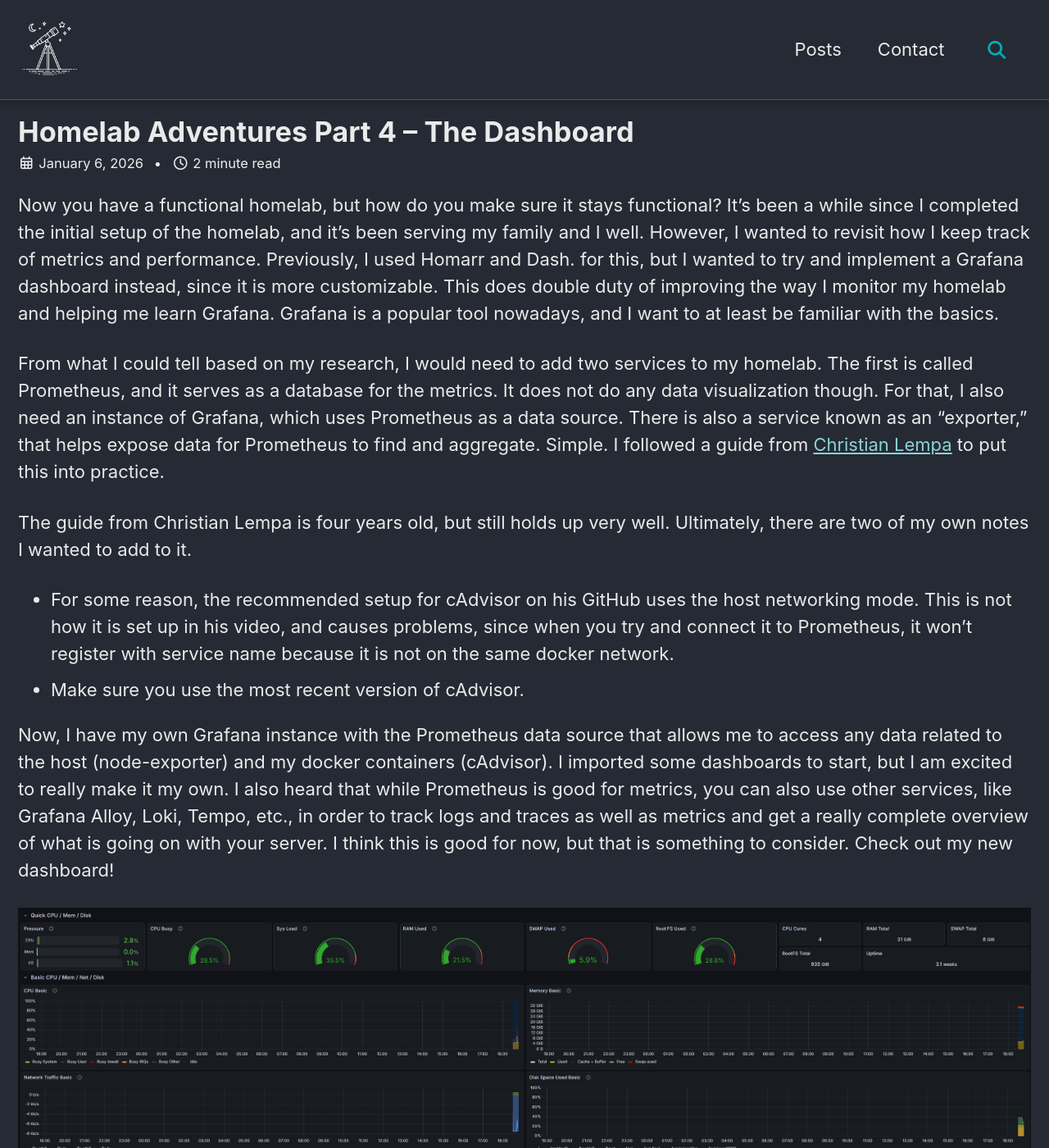
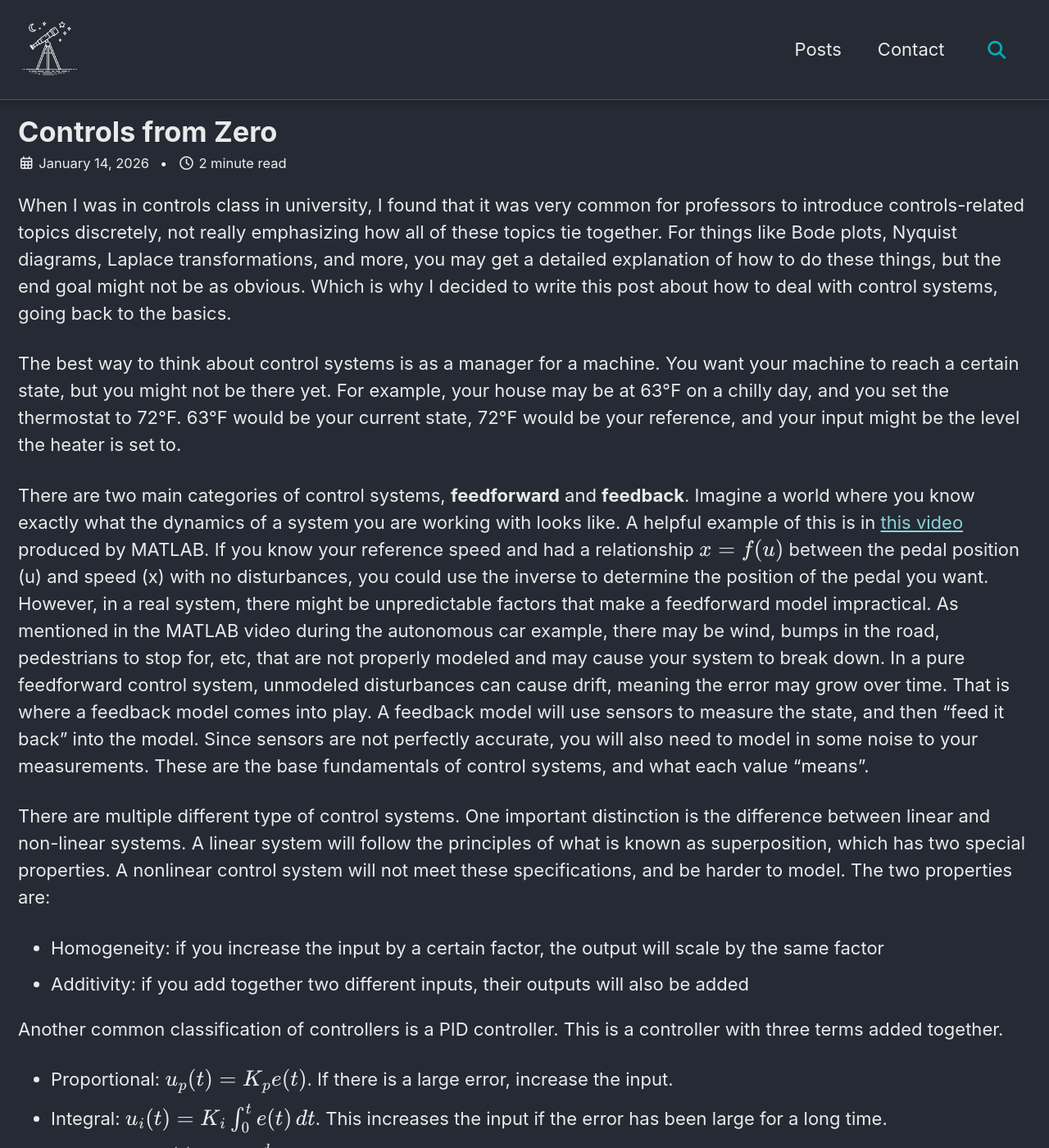
Before and after one commit to AidanV0908/aidanv0908.github.io, a Jekyll site: the page built from _posts/2026-01-14-controls-controls-controls.markdown, in a window 1280 px wide and 1400 px high. Shown: the whole window at 82% size. Built offline with Jekyll 4.4.1, drawn with Linux system fonts in a browser that asks for light colours; cached includes are drawn as plain includes; formulas are drawn with MathJax 3; comment, search, counter and statistics services are not loaded; some of the changed text lies outside the part shown.

Commit message:
Add 'Controls from Zero', display some latest posts on the splash screen

```diff
--- a/_config.yml
+++ b/_config.yml
@@ -221,6 +221,8 @@
   toc_levels: 1..6
   smart_quotes: lsquo,rsquo,ldquo,rdquo
   enable_coderay: false
+  #math_engine: mathjax
+  #syntax_highlighter: rouge
 
 
 # Sass/SCSS
--- a/_includes/scripts.html
+++ b/_includes/scripts.html
@@ -26,3 +26,20 @@
     <script src="{{ script | relative_url }}"></script>
   {% endfor %}
 {% endif %}
+
+<script type="text/javascript" async
+	src="https://cdnjs.cloudflare.com/ajax/libs/mathjax/2.7.5/latest.js?config=TeX-MML-AM_CHTML">
+</script>
+
+<script type="text/x-mathjax-config">
+   MathJax.Hub.Config({
+     extensions: ["tex2jax.js"],
+     jax: ["input/TeX", "output/HTML-CSS"],
+     tex2jax: {
+       inlineMath: [ ['$','$'], ["\\(","\\)"] ],
+       displayMath: [ ['$$','$$'], ["\\[","\\]"] ],
+       processEscapes: true
+     },
+     "HTML-CSS": { availableFonts: ["TeX"] }
+   });
+</script>
--- a/_posts/2026-01-14-controls-controls-controls.markdown
+++ b/_posts/2026-01-14-controls-controls-controls.markdown
@@ -1,21 +1,29 @@
 ---
-title:  "Homelab Adventures Part 4 -- The Dashboard"
-date:   2026-01-06 19:17:00 -0700
+title:  "Controls from Zero"
+date:   2026-01-14 19:17:00 -0700
 category: projects
-tags: homelab linux docker grafana
+tags: gnc, controls
 author: Aidan Velleca
-description: "Setting up a metrics dashboard with Prometheus and Grafana"
+description: "Modeling a control system"
+published: true
 header:
-    teaser: "assets/images/grafana.png"
+    teaser: "assets/images/control-sys.png"
 ---
-Now you have a functional homelab, but how do you make sure it stays functional? It's been a while since I completed the initial setup of the homelab, and it's been serving my family and I well. However, I wanted to revisit how I keep track of metrics and performance. Previously, I used Homarr and Dash. for this, but I wanted to try and implement a Grafana dashboard instead, since it is more customizable. This does double duty of improving the way I monitor my homelab and helping me learn Grafana. Grafana is a popular tool nowadays, and I want to at least be familiar with the basics.
+When I was in controls class in university, I found that it was very common for professors to introduce controls-related topics discretely, not really emphasizing how all of these topics tie together. For things like Bode plots, Nyquist diagrams, Laplace transformations, and more, you may get a detailed explanation of how to do these things, but the end goal might not be as obvious. Which is why I decided to write this post about how to deal with control systems, going back to the basics.
 
-From what I could tell based on my research, I would need to add two services to my homelab. The first is called Prometheus, and it serves as a database for the metrics. It does not do any data visualization though. For that, I also need an instance of Grafana, which uses Prometheus as a data source. There is also a service known as an "exporter," that helps expose data for Prometheus to find and aggregate. Simple. I followed a guide from [Christian Lempa](https://www.youtube.com/watch?v=9TJx7QTrTyo) to put this into practice.
+The best way to think about control systems is as a manager for a machine. You want your machine to reach a certain state, but you might not be there yet. For example, your house may be at 63&deg;F on a chilly day, and you set the thermostat to 72&deg;F. 63&deg;F would be your current state, 72&deg;F would be your reference, and your input might be the level the heater is set to.
 
-The guide from Christian Lempa is four years old, but still holds up very well. Ultimately, there are two of my own notes I wanted to add to it.
-* For some reason, the recommended setup for cAdvisor on his GitHub uses the host networking mode. This is not how it is set up in his video, and causes problems, since when you try and connect it to Prometheus, it won't register with service name because it is not on the same docker network.
-* Make sure you use the most recent version of cAdvisor.
+There are two main categories of control systems, **feedforward** and **feedback**. Imagine a world where you know exactly what the dynamics of a system you are working with looks like. A helpful example of this is in [this video](https://www.youtube.com/watch?v=lBC1nEq0_nk&t=5s) produced by MATLAB. If you know your reference speed and had a relationship $x=f(u)$ between the pedal position (u) and speed (x) with no disturbances, you could use the inverse to determine the position of the pedal you want. However, in a real system, there might be unpredictable factors that make a feedforward model impractical. As mentioned in the MATLAB video during the autonomous car example, there may be wind, bumps in the road, pedestrians to stop for, etc, that are not properly modeled and may cause your system to break down. In a pure feedforward control system, unmodeled disturbances can cause drift, meaning the error may grow over time. That is where a feedback model comes into play. A feedback model will use sensors to measure the state, and then "feed it back" into the model. Since sensors are not perfectly accurate, you will also need to model in some noise to your measurements. These are the base fundamentals of control systems, and what each value "means".
 
-Now, I have my own Grafana instance with the Prometheus data source that allows me to access any data related to the host (node-exporter) and my docker containers (cAdvisor). I imported some dashboards to start, but I am excited to really make it my own. I also heard that while Prometheus is good for metrics, you can also use other services, like Grafana Alloy, Loki, Tempo, etc., in order to track logs and traces as well as metrics and get a really complete overview of what is going on with your server. I think this is good for now, but that is something to consider. Check out my new dashboard!
+There are multiple different type of control systems. One important distinction is the difference between linear and non-linear systems. A linear system will follow the principles of what is known as superposition, which has two special properties. A nonlinear control system will not meet these specifications, and be harder to model. The two properties are:
+* Homogeneity: if you increase the input by a certain factor, the output will scale by the same factor
+* Additivity: if you add together two different inputs, their outputs will also be added
 
-![My new dashboard](/assets/images/mydashboard.png)
+Another common classification of controllers is a PID controller. This is a controller with three terms added together.
+* Proportional: $u_p(t) = K_pe(t)$. If there is a large error, increase the input.
+* Integral: $u_i(t) = K_i\int_{0}^{t} e(t) \,dt$. This increases the input if the error has been large for a long time.
+* Derivative: $u_d(t) = K_d\frac{d}{dt}$e(t). This term reacts to the rate of change of error and helps damp oscillations.
+
+For a PID controller, $u(t) = u_p(t) + u_i(t) + u_d(t)$.
+
+As part of a mini project related to this fact finding mission, I created a simulation to visualize a PID controller. This simulation allows you to change the weights and see how the resulting system behaves. Check it out on [GitHub](https://github.com/AidanV0908/PID-Simulation). Next, I plan to talk more about assessing stability.
```
Also changed, not shown: index.html (+10 -1 lines), assets/images/control-sys.png (added).
